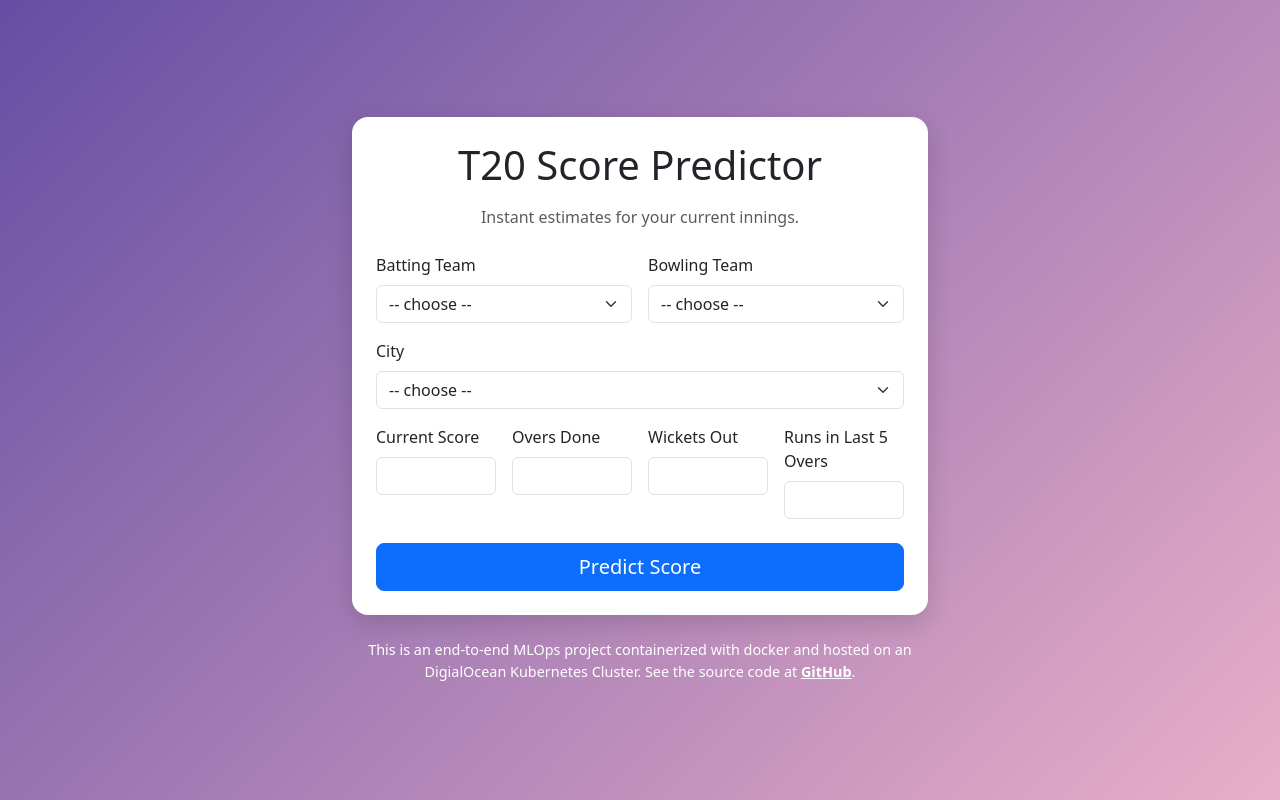
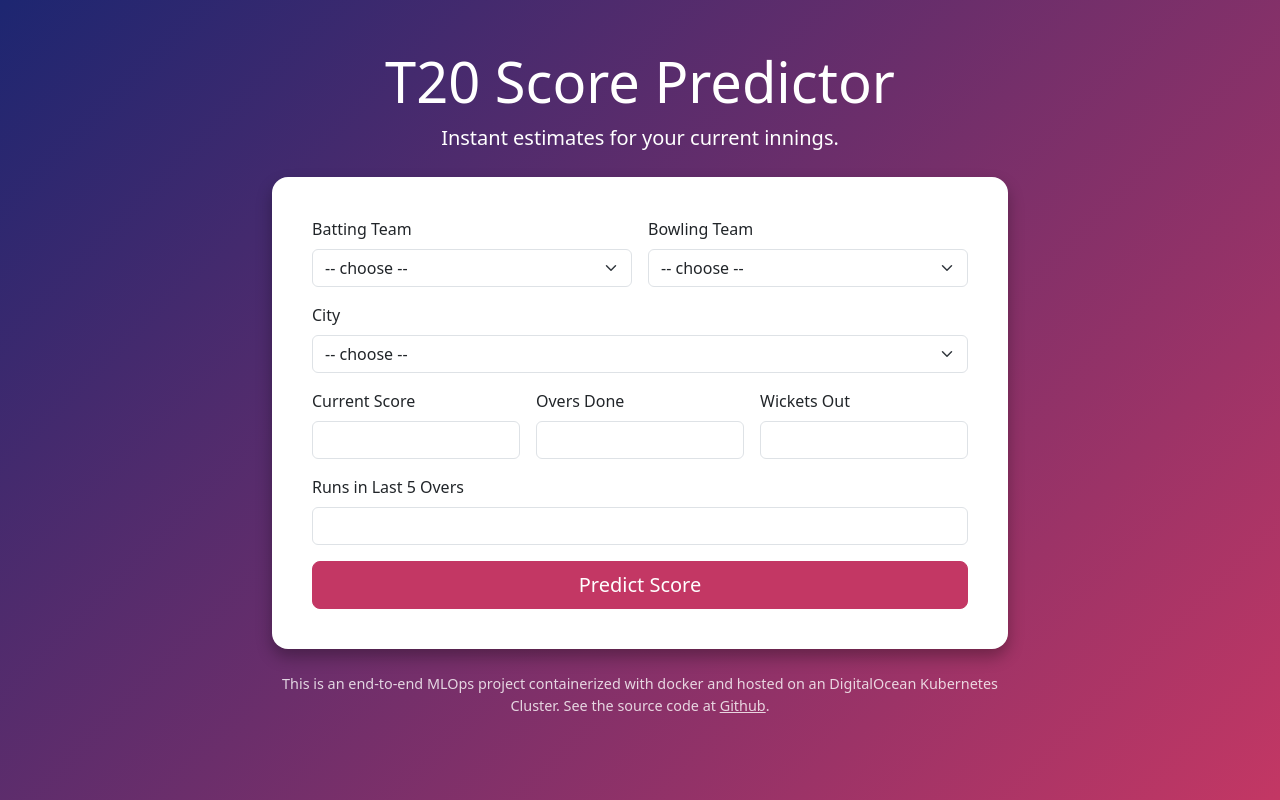
Before and after one commit to srikara202/Cricket-T20-Score-Predictor-MLOps, a Flask app: page / in a window 1280 px wide. Run offline with Flask 3, Linux system fonts and the light colour scheme; parts of the project's set-up code (start-up, migrations or seed data) failed here and were passed over.

Commit message:
DigitalOcean Deployment - 3

```diff
--- a/deployment.yaml
+++ b/deployment.yaml
@@ -17,6 +17,7 @@ spec:
       containers:
       - name: flask-app
         image: registry.digitalocean.com/flask-app-container-registry/flask-app:latest
+        imagePullPolicy: Always
         ports:
         - containerPort: 5000
         env:
--- a/flask_app/templates/index.html
+++ b/flask_app/templates/index.html
@@ -1,45 +1,68 @@
+<!-- flask_app/templates/index.html -->
 <!doctype html>
 <html lang="en">
   <head>
     <meta charset="utf-8">
     <meta name="viewport" content="width=device-width, initial-scale=1">
     <title>T20 Score Predictor</title>
-
     <!-- Bootstrap 5 CSS -->
     <link
-      href="https://cdn.jsdelivr.net/npm/bootstrap@5.3.1/dist/css/bootstrap.min.css"
+      href="https://cdn.jsdelivr.net/npm/bootstrap@5.3.0/dist/css/bootstrap.min.css"
       rel="stylesheet"
-      integrity="sha384-YSK2ZB1w2JkWYHzK6PSw76ppbWbYz6rberoxgB2aoVtOv1s1+M+59Xw8o5Qv4KXJ"
+      integrity="sha384-…"
       crossorigin="anonymous"
     >
-
     <style>
       body {
-        /* two‑tone gradient background */
-        background: linear-gradient(135deg, #654ea3 0%, #eaafc8 100%);
+        background: linear-gradient(135deg, #1d2671, #c33764);
+        color: #fff;
         min-height: 100vh;
       }
       .card {
         border: none;
         border-radius: 1rem;
-        box-shadow: 0 0.5rem 1.5rem rgba(0,0,0,0.15);
+        box-shadow: 0 0.5rem 1rem rgba(0,0,0,0.3);
       }
-      .footer {
+      .form-label {
+        font-weight: 500;
+      }
+      .btn-primary {
+        background-color: #c33764;
+        border-color: #c33764;
+      }
+      .result-card {
+        background-color: rgba(255,255,255,0.1);
+        border: none;
+        border-radius: 0.75rem;
+        padding: 1rem;
+        margin-top: 1rem;
+        text-align: center;
+      }
+      .footer-text {
         font-size: 0.9rem;
+        opacity: 0.8;
+      }
+      .footer-text a {
+        color: #fff;
+        text-decoration: underline;
       }
     </style>
   </head>
-  <body class="d-flex flex-column justify-content-center align-items-center py-5">
-    <div class="container" style="max-width: 600px;">
-      <div class="card p-4 mb-4 bg-white">
-        <h1 class="card-title text-center mb-3">T20 Score Predictor</h1>
-        <p class="text-center text-muted mb-4">Instant estimates for your current innings.</p>
-
+  <body>
+    <div class="container py-5">
+      <div class="text-center mb-4">
+        <h1 class="display-4">T20 Score Predictor</h1>
+        <p class="lead">Instant estimates for your current innings.</p>
+      </div>
+      <div class="row justify-content-center">
+        <div class="col-lg-8">
+          <div class="card p-4 mb-4">
+            <div class="card-body">
               <form action="/predict" method="post">
-          <div class="row g-3">
+                <div class="row g-3 mb-3">
                   <div class="col-md-6">
-              <label class="form-label">Batting Team</label>
-              <select class="form-select" name="batting_team" required>
+                    <label for="batting_team" class="form-label">Batting Team</label>
+                    <select id="batting_team" name="batting_team" class="form-select" required>
                       <option value="">-- choose --</option>
                       {% for t in teams %}
                         <option value="{{t}}" {% if t==batting_team %}selected{% endif %}>{{t}}</option>
@@ -47,68 +70,69 @@
                     </select>
                   </div>
                   <div class="col-md-6">
-              <label class="form-label">Bowling Team</label>
-              <select class="form-select" name="bowling_team" required>
+                    <label for="bowling_team" class="form-label">Bowling Team</label>
+                    <select id="bowling_team" name="bowling_team" class="form-select" required>
                       <option value="">-- choose --</option>
                       {% for t in teams %}
                         <option value="{{t}}" {% if t==bowling_team %}selected{% endif %}>{{t}}</option>
                       {% endfor %}
                     </select>
                   </div>
-
-            <div class="col-12">
-              <label class="form-label">City</label>
-              <select class="form-select" name="city" required>
+                </div>
+                <div class="mb-3">
+                  <label for="city" class="form-label">City</label>
+                  <select id="city" name="city" class="form-select" required>
                     <option value="">-- choose --</option>
                     {% for c in cities %}
                       <option value="{{c}}" {% if c==city %}selected{% endif %}>{{c}}</option>
                     {% endfor %}
                   </select>
                 </div>
-
-            <div class="col-md-3">
-              <label class="form-label">Current Score</label>
-              <input class="form-control" type="number" name="current_score" value="{{ current_score or '' }}" required>
+                <div class="row g-3 mb-3">
+                  <div class="col-md-4">
+                    <label for="current_score" class="form-label">Current Score</label>
+                    <input type="number" id="current_score" name="current_score" class="form-control" value="{{ current_score or '' }}" required>
                   </div>
-            <div class="col-md-3">
-              <label class="form-label">Overs Done</label>
-              <input class="form-control" type="number" step="0.1" name="overs" value="{{ overs or '' }}" required>
+                  <div class="col-md-4">
+                    <label for="overs" class="form-label">Overs Done</label>
+                    <input type="number" step="0.1" id="overs" name="overs" class="form-control" value="{{ overs or '' }}" required>
                   </div>
-            <div class="col-md-3">
-              <label class="form-label">Wickets Out</label>
-              <input class="form-control" type="number" name="wickets" value="{{ wickets or '' }}" required>
+                  <div class="col-md-4">
+                    <label for="wickets" class="form-label">Wickets Out</label>
+                    <input type="number" id="wickets" name="wickets" class="form-control" value="{{ wickets or '' }}" required>
                   </div>
-            <div class="col-md-3">
-              <label class="form-label">Runs in Last 5 Overs</label>
-              <input class="form-control" type="number" name="last_five" value="{{ last_five or '' }}" required>
+                </div>
+                <div class="mb-3">
+                  <label for="last_five" class="form-label">Runs in Last 5 Overs</label>
+                  <input type="number" id="last_five" name="last_five" class="form-control" value="{{ last_five or '' }}" required>
+                </div>
+                <div class="d-grid">
+                  <button type="submit" class="btn btn-primary btn-lg">Predict Score</button>
+                </div>
+              </form>
             </div>
           </div>
 
-          <div class="d-grid mt-4">
-            <button type="submit" class="btn btn-primary btn-lg">Predict Score</button>
-          </div>
-        </form>
-
           {% if result is not none %}
-          <div class="alert alert-success text-center mt-4 mb-0">
-            <strong>Predicted Score:</strong> {{ result }}
+            <div class="result-card">
+              <h3>Predicted Score</h3>
+              <p class="display-5 fw-bold">{{ result }}</p>
             </div>
           {% endif %}
+
+          <div class="text-center mt-4 footer-text">
+            This is an end-to-end MLOps project containerized with docker and hosted on an DigitalOcean Kubernetes Cluster.
+            See the source code at
+            <a href="https://github.com/srikara202/Cricket-T20-Score-Predictor-MLOps" target="_blank">Github</a>.
+          </div>
+        </div>
+      </div>
     </div>
 
-      <footer class="text-center text-white footer">
-        This is an end‑to‑end MLOps project containerized with docker and hosted on an DigialOcean Kubernetes Cluster.
-        See the source code at
-        <a href="https://github.com/srikara202/Cricket-T20-Score-Predictor-MLOps"
-           class="text-decoration-underline text-white fw-bold"
-           target="_blank">GitHub</a>.
-      </footer>
-    </div>
-
-    <!-- Bootstrap 5 JS Bundle (includes Popper) -->
+    <!-- Bootstrap JS Bundle -->
     <script
-      src="https://cdn.jsdelivr.net/npm/bootstrap@5.3.1/dist/js/bootstrap.bundle.min.js"
-      integrity="sha384-RyE5YzsW/9qb3iZ2+z3Jw0r7/N+42Y9z57S1T5Q+kISkz8o7SReow8HXOWCkQg3m"
+      src="https://cdn.jsdelivr.net/npm/bootstrap@5.3.0/dist/js/bootstrap.bundle.min.js"
+      integrity="sha384-…"
       crossorigin="anonymous"
     ></script>
   </body>
```
Lines whose indentation alone changed are shown as unchanged.
